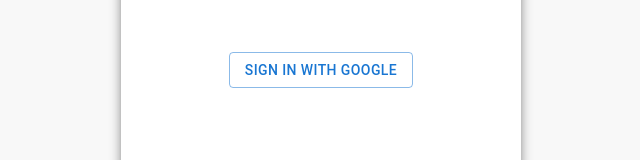
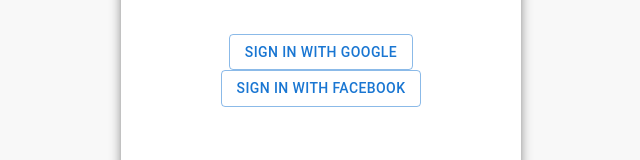
Before and after one commit to dilianadineva/whatsapp-v2, a Next.js app: page / in a window 1280 px wide. Shown: the part 455-615 px from the top of the page, without its empty margins (319-959 px from the left). Built offline with nearby package versions, Linux system fonts and the light colour scheme; no server answers; grey boxes are pictures that could not be loaded.

Commit message:
added initial fb login code

```diff
--- a/components/Login.js
+++ b/components/Login.js
@@ -2,8 +2,8 @@
 import React from 'react'
 import styled from 'styled-components'
 import Button from '@mui/material/Button';
-import {db, auth, provider} from '../firebase'
-import {signInWithPopup, GoogleAuthProvider} from "firebase/auth";
+import {db, auth, provider, fbprovider} from '../firebase'
+import {signInWithPopup, GoogleAuthProvider, FacebookAuthProvider} from "firebase/auth";
 
 function Login() {
     const signIn = () => {
@@ -24,6 +24,27 @@
             // }
         );
     }
+    const signInWithFacebook = () => {
+        signInWithPopup(auth, fbprovider)
+        .then((result) => {
+            const credential = FacebookAuthProvider.credentialFromResult(result);
+             // This gives you a Facebook Access Token. You can use it to access the Facebook API.
+            const token = credential.accessToken;
+            const user = result.user;
+            console.log("login user: ", user)
+        }).catch((error) => {
+            // Handle Errors here.
+            const errorCode = error.code;
+            console.log("fb error: ", errorCode)
+            const errorMessage = error.message;
+            // The email of the user's account used.
+            const email = error.email;
+            // AuthCredential type that was used.
+            const credential = FacebookAuthProvider.credentialFromError(error);
+            console.log("credential error: ", credential)
+            // ...
+          });
+    }
     return (
         <Container>
             <Head>
@@ -34,7 +55,8 @@
             <LoginContainer>
                 <Logo src="https://mcbconline.org/wp-content/uploads/2020/04/whatsapp-logo.png" />
                 {/* <Logo src="https://upload.wikimedia.org/wikipedia/commons/thumb/6/6b/WhatsApp.svg/1021px-WhatsApp.svg.png" /> */}
-                <Button onClick={signIn} variant='outlined'>Sign in with google</Button>
+                <Button onClick={signIn} variant='outlined'>Sign in with Google</Button>
+                <Button onClick={signInWithFacebook} variant='outlined'>Sign in with Facebook</Button>
             </LoginContainer>
         </Container>
     )
--- a/firebase.js
+++ b/firebase.js
@@ -2,6 +2,7 @@
 import { getFirestore } from 'firebase/firestore';
 import { getAuth } from "firebase/auth";
 import { GoogleAuthProvider } from "firebase/auth";
+import { FacebookAuthProvider } from "firebase/auth";
 
 //web app's Firebase configuration
 const firebaseConfig = {
@@ -22,11 +23,13 @@
 const db = getFirestore(app);
 const auth = getAuth();
 const provider = new GoogleAuthProvider();
+const fbprovider = new FacebookAuthProvider();
 
 // import { collection, doc, getDoc, getDocs, query, orderBy } from 'firebase/firestore'
 
 export {
     db,
     auth,
-    provider
+    provider,
+    fbprovider
 }
```
Also changed, not shown: todo.txt.
